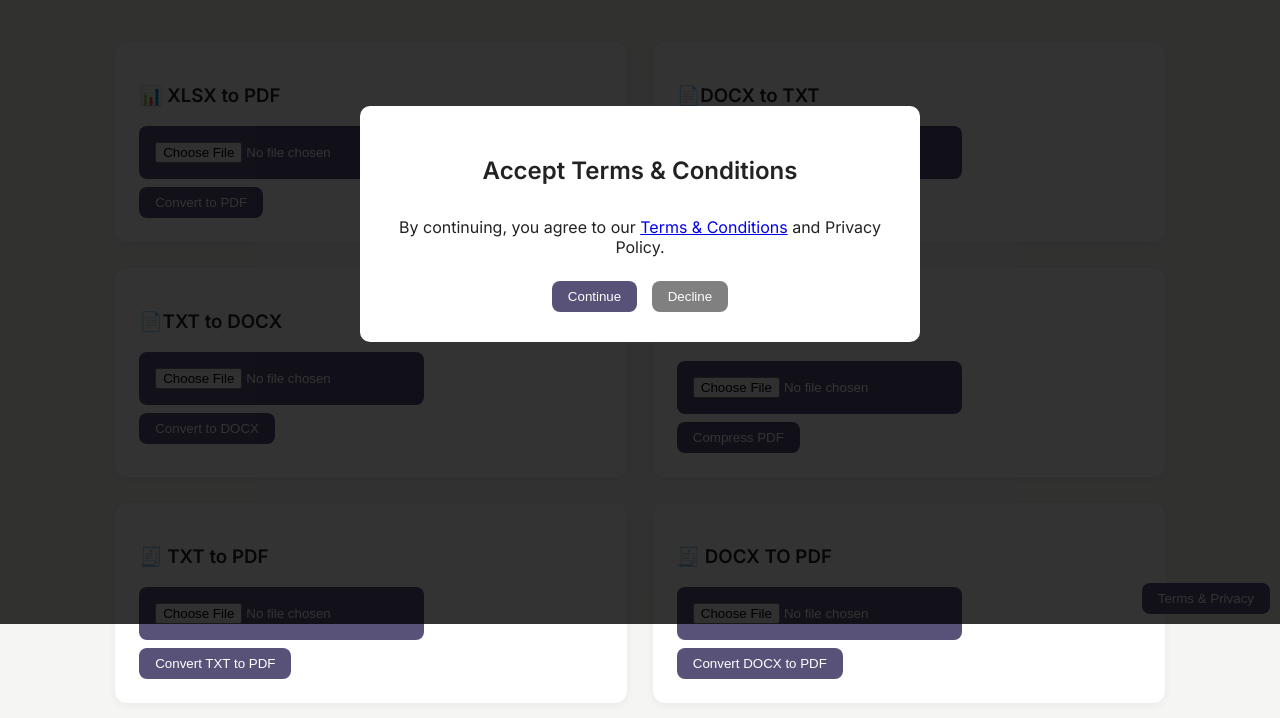
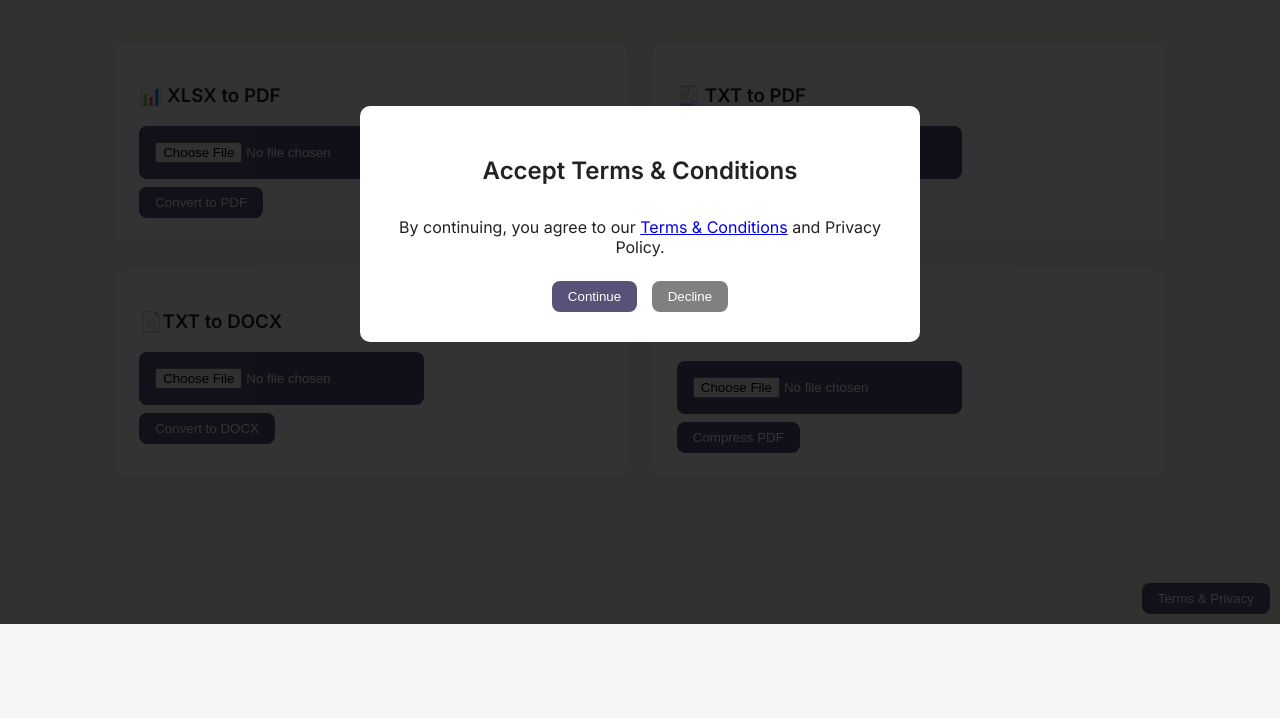
Before and after one commit to cvvishwash/fileconv, a plain HTML site: page index.html in a window 1280 px wide. Shown: the part 176-894 px from the top of the page. After the commit the page ends 800 px from the top, so only its background shows below. Drawn offline with nearby package versions, Linux system fonts and the light colour scheme.

Commit message:
removed DOCX type convertors

```diff
--- a/index.html
+++ b/index.html
@@ -12,6 +12,7 @@
     <script src="https://cdnjs.cloudflare.com/ajax/libs/pdf.js/2.10.377/pdf.min.js"></script>
 
 
+    <script src="https://cdnjs.cloudflare.com/ajax/libs/mammoth/1.4.2/mammoth.browser.min.js"></script>
 
 
 
@@ -191,11 +192,12 @@
             <input type="file" id="xlsxFile" accept=".xlsx">
             <button onclick="convertXlsxToPdf()">Convert to PDF</button>
         </div>
+        <div class="card">
+            <h3>🧾 TXT to PDF</h3>
+            <input type="file" id="txtFile" accept=".txt">
+            <button onclick="convertTxtToPdf()">Convert TXT to PDF</button>
+        </div>
 
-        <div class="card">
-            <h3>📄DOCX to TXT</h3>
-            <input type="file" id="docxToTxtFile" accept=".docx">
-            <button onclick="convertDocxToTxt()">Convert to TXT</button>
         </div>
     </main>
     <main class="set">
@@ -213,26 +215,6 @@
 
 
 
-    </main>
-
-
-
-
-    <main class="set">
-        <div class="card">
-            <h3>🧾 TXT to PDF</h3>
-            <input type="file" id="txtFile" accept=".txt">
-            <button onclick="convertTxtToPdf()">Convert TXT to PDF</button>
-        </div>
-
-
-
-
-        <div class="card">
-            <h3>🧾 DOCX TO PDF</h3>
-            <input type="file" id="docxFile" accept=".docx">
-            <button onclick="convertDocxToPdf()">Convert DOCX to PDF</button>
-        </div>
 
 
     </main>
@@ -244,36 +226,9 @@
 
 
 
-
-
-
-
-
-
-
-
     </main>
 
 
-
-    <script src="https://cdnjs.cloudflare.com/ajax/libs/mammoth/1.4.2/mammoth.browser.min.js"></script>
-
-    <script>
-        async function convertDocxToPdf() {
-            const file = document.getElementById('docxFile').files[0];
-            if (!file) return alert("Please select a DOCX file.");
-            const reader = new FileReader();
-            reader.onload = async function (event) {
-                const result = await mammoth.extractRawText({ arrayBuffer: event.target.result });
-                const { jsPDF } = window.jspdf;
-                const doc = new jsPDF();
-                const lines = doc.splitTextToSize(result.value, 180);
-                doc.text(lines, 10, 10);
-                doc.save("docx_to_pdf.pdf");
-            };
-            reader.readAsArrayBuffer(file);
-        }
-    </script>
 
 
 
@@ -311,29 +266,28 @@
         }
 
         // DOCX to TXT
-        async function convertDocxToTxt() {
-            const file = document.getElementById('docxToTxtFile').files[0];
-            if (!file) return alert("Please upload a DOCX file");
-            const reader = new FileReader();
-            reader.onload = async function (event) {
-                const arrayBuffer = event.target.result;
-                const result = await mammoth.extractRawText({ arrayBuffer });
-                const blob = new Blob([result.value], { type: "text/plain" });
-                const link = document.createElement("a");
-                link.href = URL.createObjectURL(blob);
-                link.download = "docx_to_txt.txt";
-                link.click();
-            };
-            reader.readAsArrayBuffer(file);
-        }
+
 
         // TXT to DOCX
         async function convertTxtToDocx() {
             const file = document.getElementById('txtToDocxFile').files[0];
             if (!file) return alert("Please upload a TXT file");
             const text = await file.text();
-            const docxContent = `<?xml version="1.0" encoding="UTF-8" standalone="yes"?>\n<w:document xmlns:w="http://schemas.openxmlformats.org/wordprocessingml/2006/main"><w:body><w:p><w:r><w:t>${text.replace(/&/g, "&amp;").replace(/</g, "&lt;").replace(/>/g, "&gt;")}</w:t></w:r></w:p></w:body></w:document>`;
-            const blob = new Blob([docxContent], { type: "application/vnd.openxmlformats-officedocument.wordprocessingml.document" });
+            const docxContent = `
+    <?xml version="1.0" encoding="UTF-8" standalone="yes"?>\n<w:document
+        xmlns:w="http://schemas.openxmlformats.org/wordprocessingml/2006/main">
+        <w:body>
+            <w:p>
+                <w:r>
+                    <w:t>${text.replace(/&/g, "&amp;").replace(/</g, "&lt;").replace(/>/g, "&gt;")}</w:t>
+                </w:r>
+            </w:p>
+        </w:body>
+    </w:document>`;
+            const blob = new Blob([docxContent], {
+                type:
+                    "application/vnd.openxmlformats-officedocument.wordprocessingml.document"
+            });
             const link = document.createElement("a");
             link.href = URL.createObjectURL(blob);
             link.download = "txt_to_docx.docx";
@@ -353,13 +307,13 @@
                 const { jsPDF } = window.jspdf;
                 const doc = new jsPDF();
                 for (let i = 1; i <= pdf.numPages; i++) {
-                    const page = await pdf.getPage(i);
-                    const viewport = page.getViewport({ scale: 1.0 });
-                    canvas.width = viewport.width;
-                    canvas.height = viewport.height;
-                    await page.render({ canvasContext: context, viewport: viewport }).promise;
-                    const imgData = canvas.toDataURL("image/jpeg", 0.5);
-                    if (i > 1) doc.addPage();
+                    const page = await pdf.getPage(i); const viewport = page.getViewport({
+                        scale:
+                            1.0
+                    }); canvas.width = viewport.width; canvas.height = viewport.height; await page.render({
+                        canvasContext: context,
+                        viewport: viewport
+                    }).promise; const imgData = canvas.toDataURL("image/jpeg", 0.5); if (i > 1) doc.addPage();
                     doc.addImage(imgData, 'JPEG', 10, 10, 190, 280);
                 }
                 doc.save("compressed.pdf");
@@ -420,7 +374,8 @@
             <h2>Accept Terms & Conditions</h2>
             <p>
                 By continuing, you agree to our
-                <a href="#" onclick="document.getElementById('popupModal').style.display='block'">Terms & Conditions</a>
+                <a href="#" onclick="document.getElementById('popupModal').style.display='block'">Terms &
+                    Conditions</a>
                 and Privacy Policy.
             </p>
             <button onclick="acceptTerms()">Continue</button>
@@ -495,28 +450,34 @@
             <p></p>
             Terms & Conditions Effective Date: 20 May 2025</p>
             <h2>Terms and Conditions</h2>
-            <p>By using the Budget Finance Calculator (BFC), you agree to be bound by these Terms and Conditions. If you
+            <p>By using the Budget Finance Calculator (BFC), you agree to be bound by these Terms and Conditions. If
+                you
                 do not agree, please refrain from using the service.</p>
 
             <h3>1. Use of the Service</h3>
             <p>BFC is provided “as is” for general budgeting assistance and informational purposes only. It is not a
-                substitute for financial advice. We make no guarantees as to the accuracy, reliability, or completeness
+                substitute for financial advice. We make no guarantees as to the accuracy, reliability, or
+                completeness
                 of results or outputs from the calculator.</p>
 
             <h3>2. Third-Party Advertising</h3>
-            <p>BFC integrates advertisements via the Monetag network, operated by Propeller Ads Ltd and its affiliated
-                entities. Monetag may display ads on the site to support monetization. BFC does not control the content
+            <p>BFC integrates advertisements via the Monetag network, operated by Propeller Ads Ltd and its
+                affiliated
+                entities. Monetag may display ads on the site to support monetization. BFC does not control the
+                content
                 of third-party advertisements and disclaims any responsibility for their content, accuracy, or
                 practices.</p>
 
             <h3>3. Prohibited Use</h3>
             <p>You agree not to use BFC for any unlawful, harmful, or deceptive purposes. Any misuse of the service,
-                including attempts to bypass ad systems or manipulate results, may result in termination of access and
+                including attempts to bypass ad systems or manipulate results, may result in termination of access
+                and
                 legal action.</p>
 
             <h3>4. Limitation of Liability</h3>
             <p>We are not liable for any loss, damage, or expense arising from the use or inability to use BFC,
-                including but not limited to indirect or consequential damages. Use of the service is entirely at your
+                including but not limited to indirect or consequential damages. Use of the service is entirely at
+                your
                 own risk.</p>
 
             <h3>5. Changes and Termination</h3>
@@ -534,13 +495,16 @@
             <p>This Privacy Policy explains how BFC collects, uses, and protects information from users.</p>
 
             <h3>1. Data Collection</h3>
-            <p>BFC does not collect personal data such as names, emails, or contact details. However, we may use browser
+            <p>BFC does not collect personal data such as names, emails, or contact details. However, we may use
+                browser
                 cookies and third-party analytics tools (e.g., Monetag and its partners) to serve relevant ads and
                 measure website traffic.</p>
 
             <h3>2. Use of Cookies</h3>
-            <p>We use cookies to enhance your user experience and for ad personalization. Cookies may also be used by
-                third-party advertisers like Monetag. You may choose to disable cookies in your browser settings, though
+            <p>We use cookies to enhance your user experience and for ad personalization. Cookies may also be used
+                by
+                third-party advertisers like Monetag. You may choose to disable cookies in your browser settings,
+                though
                 this may impact the website’s functionality.</p>
 
             <h3>3. Third-Party Ads</h3>
@@ -554,11 +518,13 @@
                 consent before cookies are stored on their device.</p>
 
             <h3>5. Security</h3>
-            <p>We take standard security measures to protect the data processed on this site. However, no internet-based
+            <p>We take standard security measures to protect the data processed on this site. However, no
+                internet-based
                 system is 100% secure, and you use the site at your own risk.</p>
 
             <h3>6. Updates</h3>
-            <p>This Privacy Policy may be updated periodically. Continued use of BFC indicates your agreement with the
+            <p>This Privacy Policy may be updated periodically. Continued use of BFC indicates your agreement with
+                the
                 current policy.</p>
 
             </p>
```
